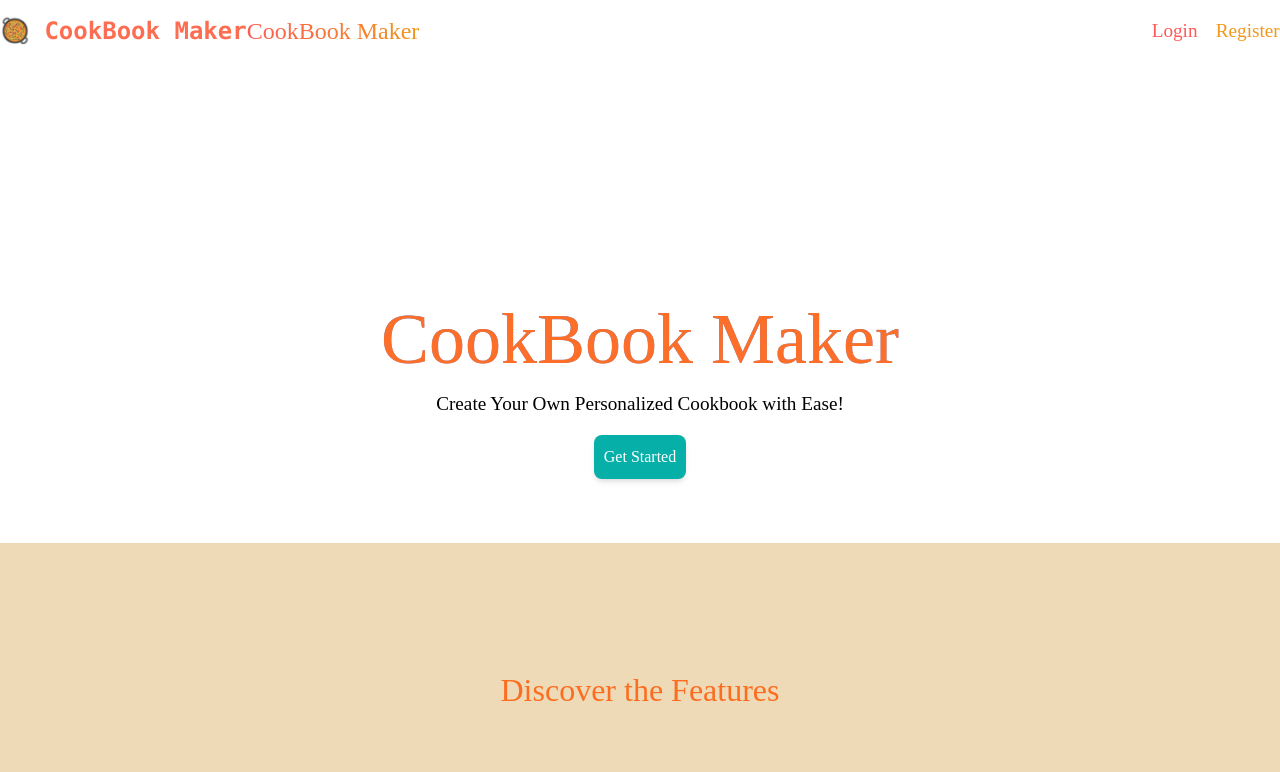
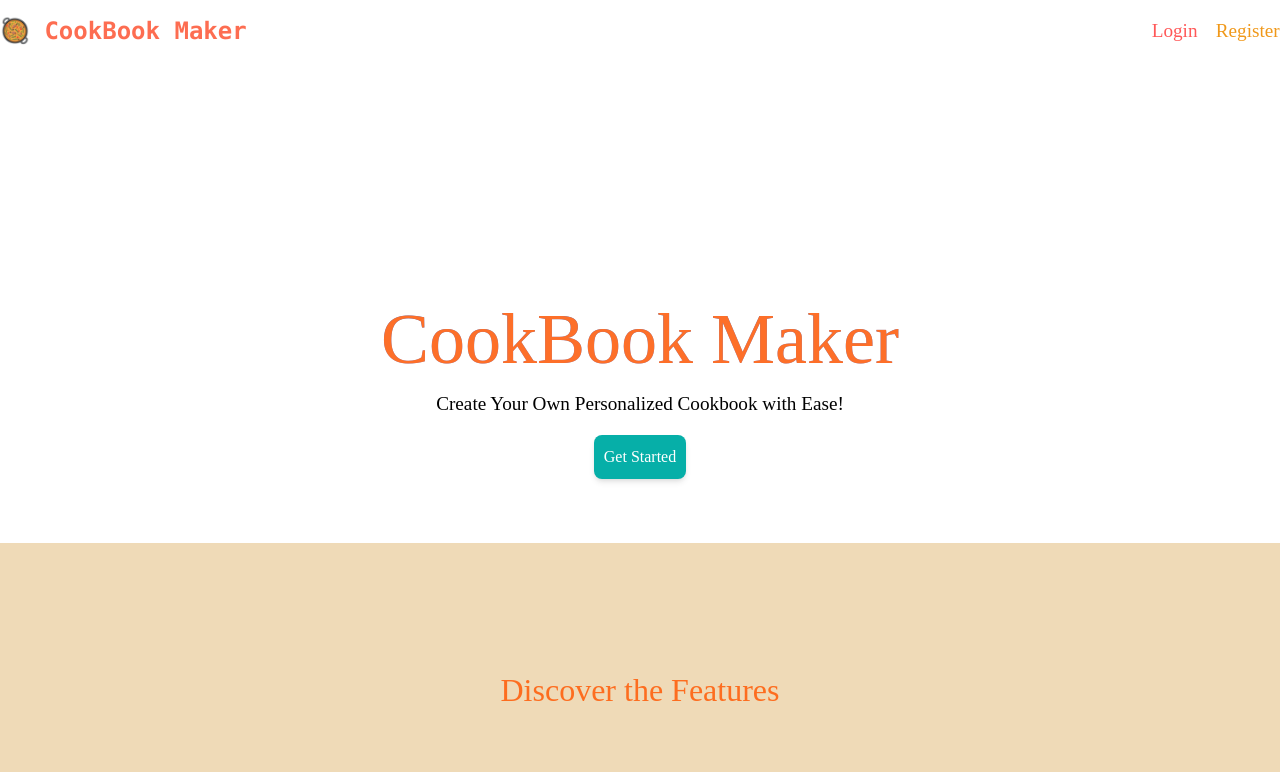
Before and after one commit to Kyan-Hamad/CookBook-Creator, a React (Create React App) app in the folder cookbook-ui/: page /profile in a window 1280 px wide. Shown: the top 772 px of the page. Built offline with nearby package versions, Linux system fonts and the light colour scheme.

Commit message:
Removed extra logo in homepage

```diff
--- a/cookbook-ui/src/Components/Navbar/Navbar.jsx
+++ b/cookbook-ui/src/Components/Navbar/Navbar.jsx
@@ -87,7 +87,6 @@ export default function Navbar() {
           <p className="navbar-brand" onClick={() => handleNavigation("/")}>
             <code className="logo-symbol"> 🥘 CookBook Maker</code>
             <span id="cookbook-maker-logo" className="gradient-text">
-              CookBook Maker
             </span>
           </p>
           <button
```
Also changed, not shown: 1 other file (tests, documents, lock files or other folders).
